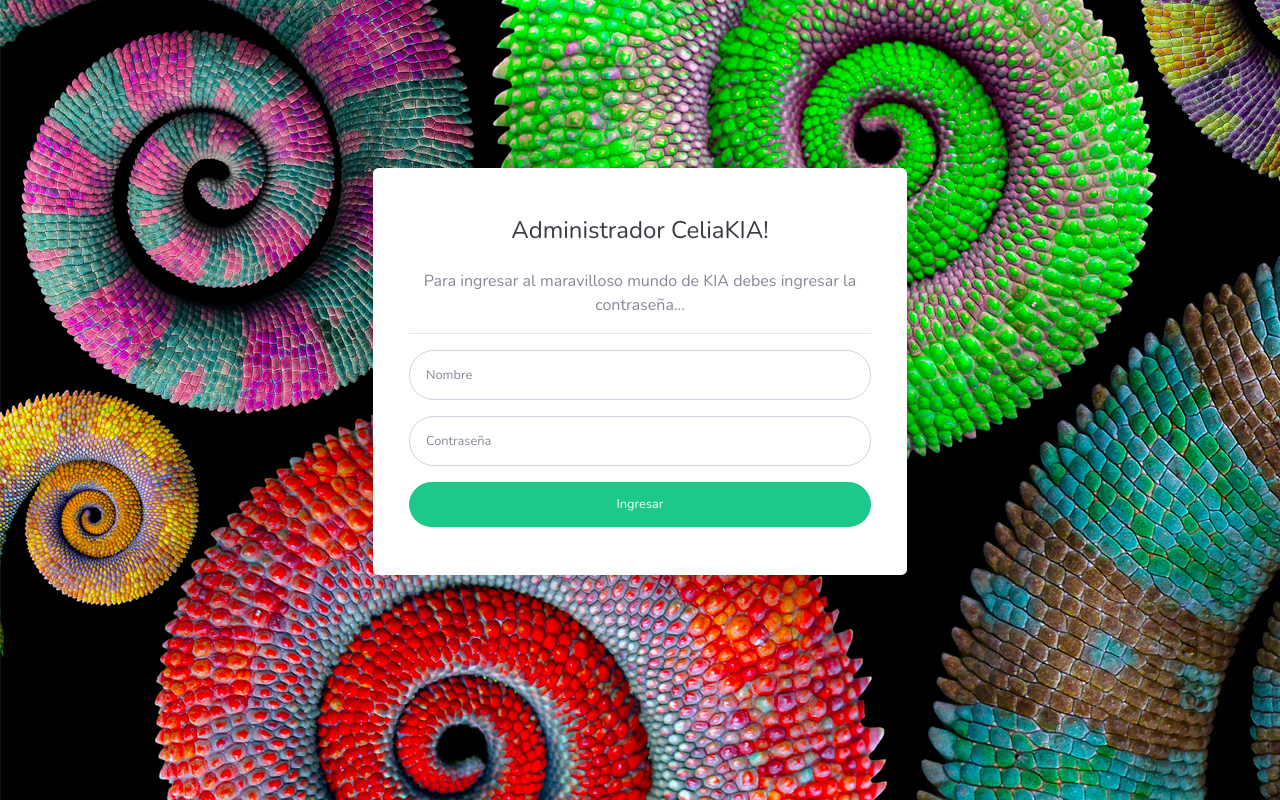
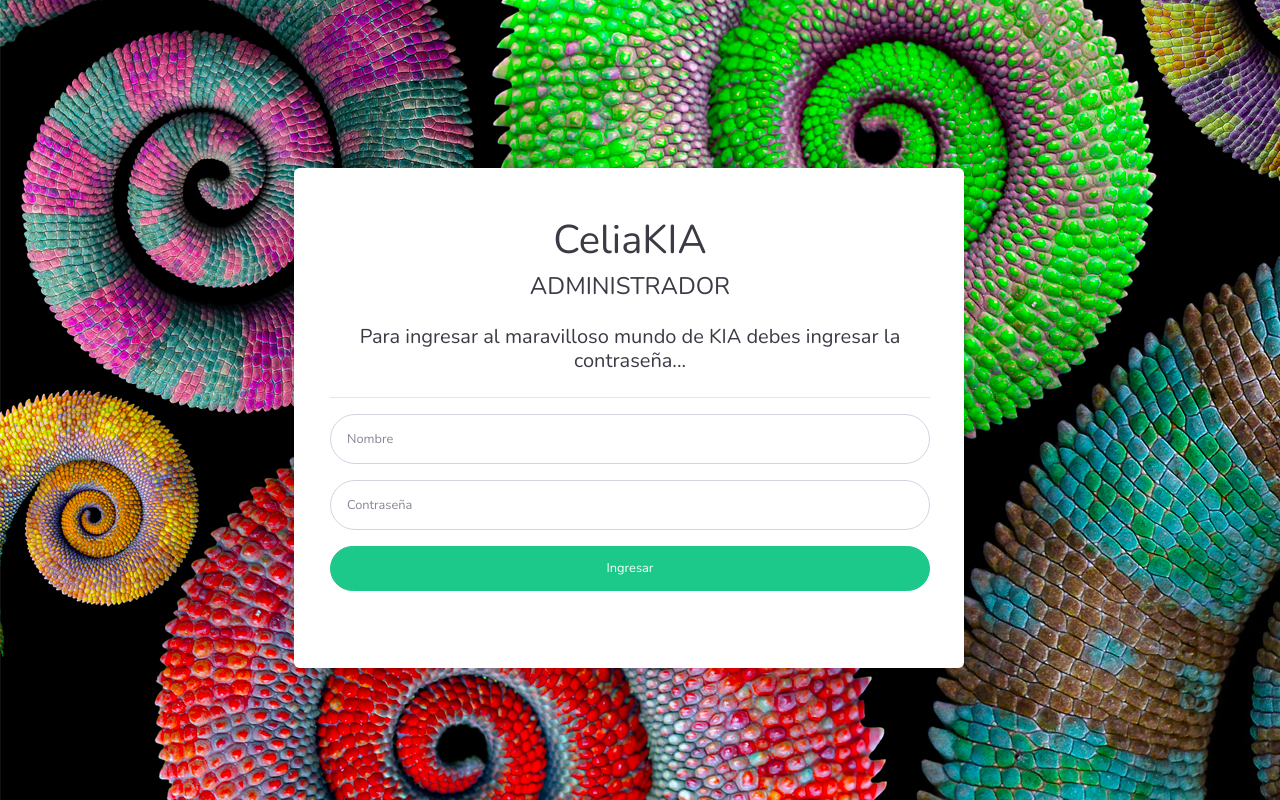
Before and after one commit to t35pas/celiakia20, a Flask app: page / in a window 1280 px wide. Run offline with Flask 2, Linux system fonts and the light colour scheme; parts of the project's set-up code (start-up, migrations or seed data) failed here and were passed over; some libraries are stand-ins or nearby versions.

Commit message:
cambios en el login (frontend)

```diff
--- a/app.py
+++ b/app.py
@@ -17,47 +17,6 @@
 
 from models import Receta, Preparacion, Dificultad, Unidad, Ingrediente, Ingrediente_Por_Receta, Usuario, Favorito, Administrador
 
-#Ver todas las recetas
-@app.route('/app/receta')
-def get_recetas():
-    try:
-        recetas = Receta.query.all()
-        return  jsonify([receta.serialize() for receta in recetas])
-    except Exception as e:
-	    return(str(e))
-
-def get_receta(id_receta):
-    return Receta.query.get(id_receta)
-
-#Ver receta particular ingresando el nombre
-@app.route('/app/receta/<nombre>')
-def recetasPorNombre(nombre):
-    nombre = "%{}%".format(nombre)
-    recetasPorNombre = Receta.query.filter(Receta.titulo.like(nombre)).all()
-    return  jsonify([receta.serialize() for receta in recetasPorNombre])
-
-#Imagen de una Receta
-@app.route('/app/receta/obtenerImagen/<filename>')
-def send_file(filename):
-       return send_from_directory(app.config['UPLOAD_FOLDER'], filename)
-
-#Recetas favoritas de un usuario
-@app.route('/app/usuario/<id_usuario>/favoritos')
-def get_favorito(id_usuario):
-    try:
-        usuario = Usuario.query.get(id_usuario)
-        favoritos = usuario.favorito
-        recetasFavoritas = []
-
-        #Busco las recetas
-        for x in range(len(favoritos)):
-            receta = get_receta(favoritos[x].id_receta)
-            recetasFavoritas.append(receta)
-        return  jsonify([receta.serialize() for receta in recetasFavoritas])
-    except Exception as e:
-	    return(str(e))
-
-#Todas las recetas en las que aparece un ingrediente determinado
 def get_recetas_ingrediente(ingrediente):
     ingrediente = Ingrediente.query.get(ingrediente)
     #Aca obtengo ingrediente por receta
@@ -69,7 +28,47 @@
         recetasTotales.append(receta)
     return  recetasTotales
 
-@app.route('/app/ingrediente/<ingredientes>/recetasTotales')
+def get_receta(id_receta):
+    return Receta.query.get(id_receta)
+
+#Ver todas las recetas
+@app.route('/receta')
+def get_recetas():
+    try:
+        recetas = Receta.query.all()
+        return  jsonify([receta.serialize() for receta in recetas])
+    except Exception as e:
+	    return(str(e))
+
+#Ver receta particular ingresando el nombre
+@app.route('/receta/<nombre>')
+def recetasPorNombre(nombre):
+    nombre = "%{}%".format(nombre)
+    recetasPorNombre = Receta.query.filter(Receta.titulo.like(nombre)).all()
+    return  jsonify([receta.serialize() for receta in recetasPorNombre])
+
+#Imagen de una Receta
+@app.route('/receta/obtenerImagen/<filename>')
+def send_file(filename):
+       return send_from_directory(Config.UPLOAD_FOLDER, filename)
+
+#Recetas favoritas de un usuario
+@app.route('/usuario/<id_usuario>/favoritos')
+def get_favorito(id_usuario):
+    try:
+        usuario = Usuario.query.get(id_usuario)
+        favoritos = usuario.favorito
+        recetasFavoritas = []
+
+        #Busco las recetas
+        for x in range(len(favoritos)):
+            receta = get_receta(favoritos[x].id_receta)
+            recetasFavoritas.movilend(receta)
+        return  jsonify([receta.serialize() for receta in recetasFavoritas])
+    except Exception as e:
+	    return(str(e))
+
+@app.route('/ingrediente/<ingredientes>/recetasTotales')
 def busquedaPorIngrediente(ingredientes):
     #Genero una lista con los ingredientes enviados
     listadoIngredientes = ingredientes.split('-')
@@ -84,7 +83,6 @@
     recetas = set(recetasTotales)
     #si buscara las repetidas me saldrian las que al menos coinciden 2 o mas ingredientes ingresados.
     return jsonify([receta.serialize() for receta in recetas])
-
 
 #Aplicacion WEB
 @app.route('/')
--- a/templates/login.html
+++ b/templates/login.html
@@ -1,13 +1,13 @@
 {% extends 'layout_login.html' %}
 {% block body %}
 
-<body style="background-image:url({{ url_for('static', filename='camaleonportada.jpg') }});">
+<body style="background-image: url('static/camaleonportada.jpg');">
 	<div class="container">
-		<div class="row justify-content-center" style="margin-top: 120px;">
+		<div class="row justify-content-center" style="margin-top: 120px;width: 800px;">
 			<div class="col-xl-6 col-lg-12 col-md-9">
-				<div class="card o-hidden border-0 shadow-lg my-5">
-					<div class="card-body p-0">
-						<div class="row">
+				<div class="card o-hidden border-0 shadow-lg my-5" style="width: 670px; height: 500px;">
+					<div class="card-body p-0" style="width: 800px;height: 400px;">
+						<div class="row" style="width: 696px;">
 							<div class="p-5">
 								{% with messages = get_flashed_messages() %}
 									{% if messages %}
@@ -22,8 +22,9 @@
 									{% endif %}
 								{% endwith %}
 								<div class="text-center">
-									<h1 class="h4 text-gray-900 mb-4">Administrador CeliaKIA!</h1>
-									<p>Para ingresar al maravilloso mundo de KIA debes ingresar la contraseña...</p>
+									<h1 class="text-gray-900">CeliaKIA</h1>
+									<h4 class="text-gray-900 mb-4">ADMINISTRADOR</h4>
+									<h5 class="text-gray-900 mb-4">Para ingresar al maravilloso mundo de KIA debes ingresar la contraseña...</h5>
 								</div>
 								<hr>
 								<form class="user" id="form" method="POST" action="/inicio">
```
Also changed, not shown: static/css/sb-admin-2.css.
